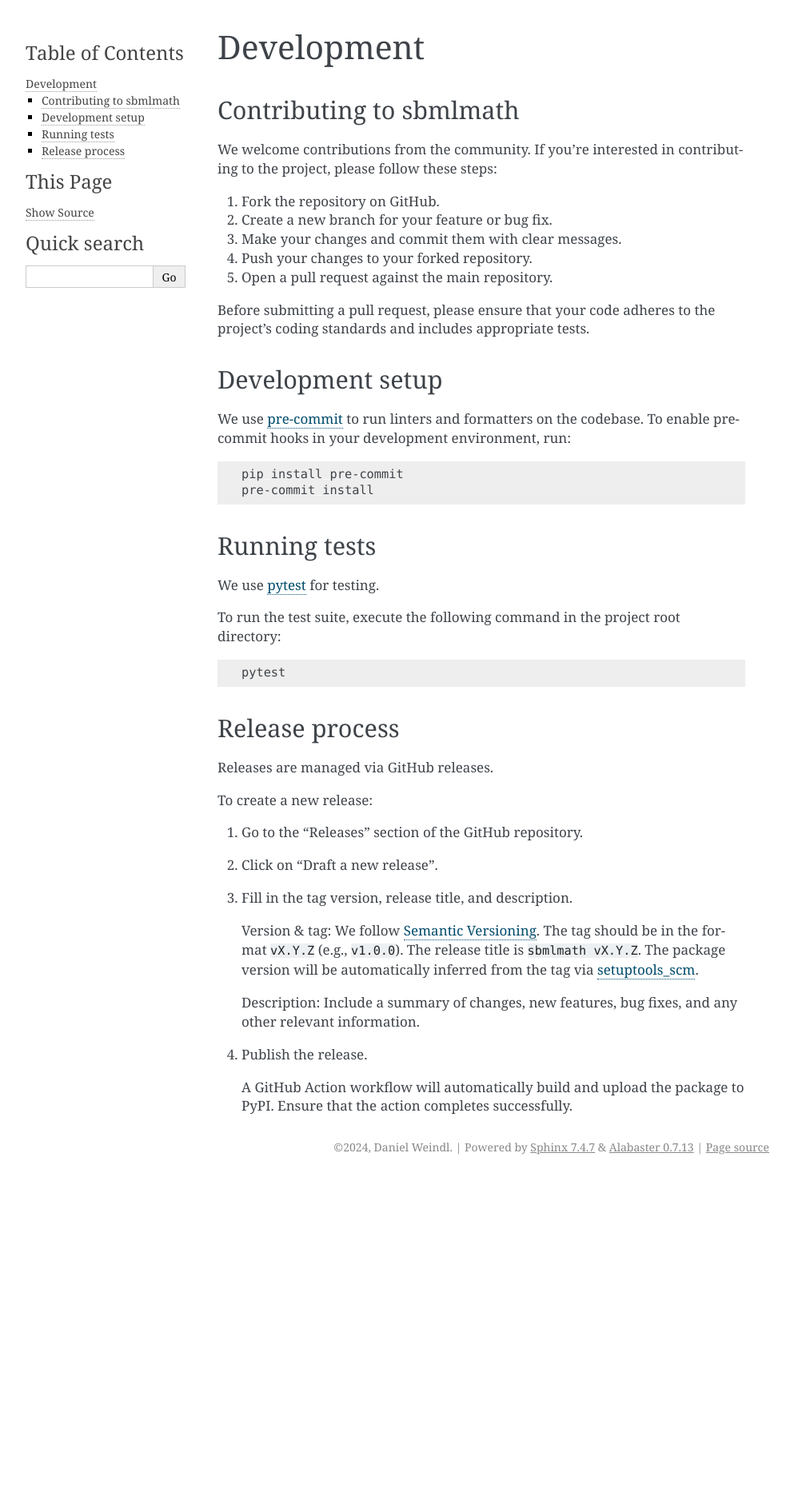
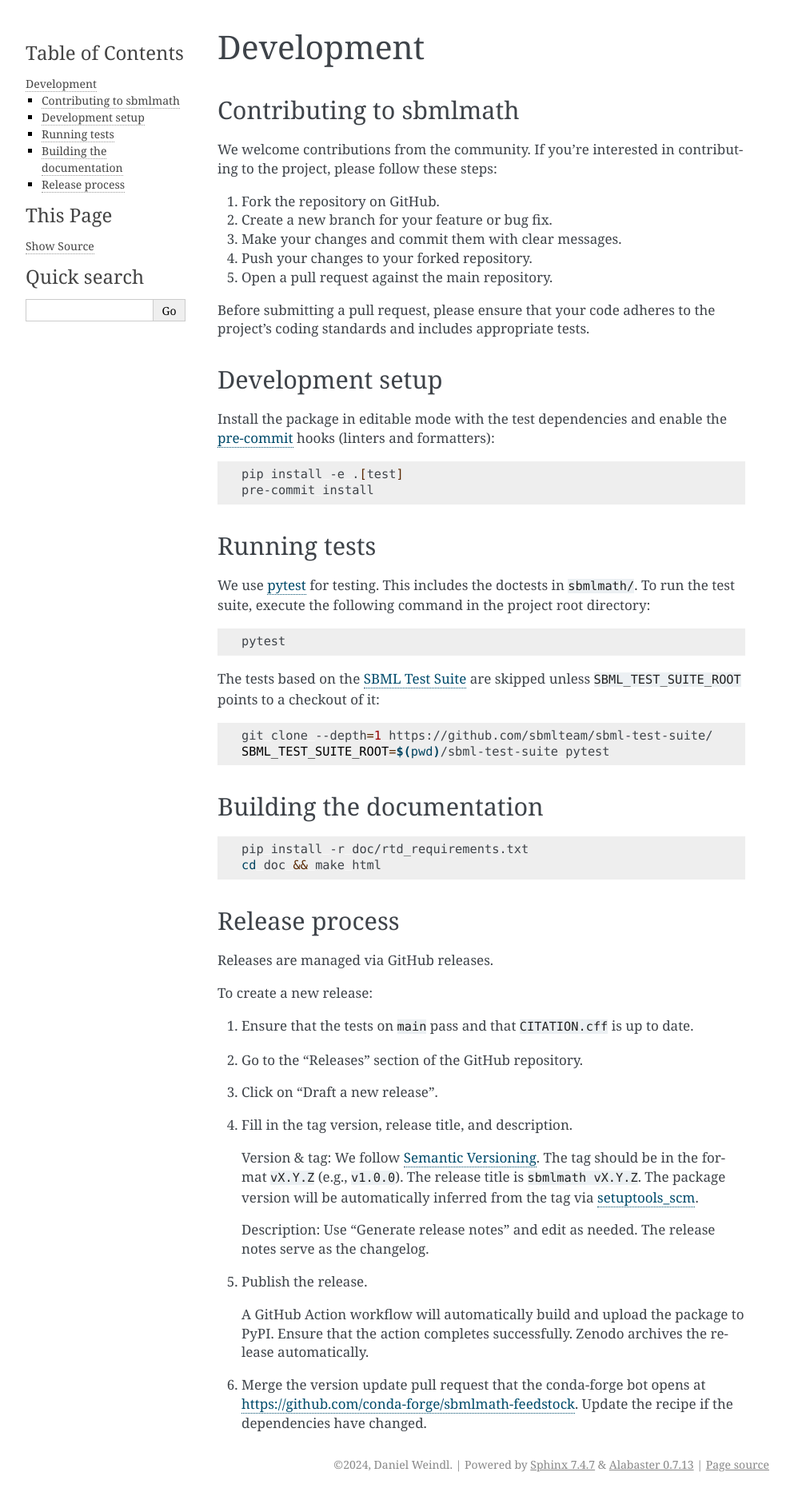
Before and after one commit to dweindl/sbmlmath, a Sphinx documentation site: the page built from doc/development.rst, in a window 1280 px wide. Shown: the whole page at 80% size, without its empty margins (148-1141 px from the left). Built offline with Sphinx 7.4.7, drawn with Linux system fonts in a browser that asks for light colours; before the commit the page ends 1474 px from its top, so only the background shows below that.

Commit message:
doc: update development guide and release process (#63)
Add editable install, doctests, SBML Test Suite tests, and building
the documentation to the development guide. Extend the release
process by pre-release checks, release notes, Zenodo, and
conda-forge. Drop the deprecated `#egg=` from the README install
command.

Co-authored-by: Claude Opus 5.5 <noreply@anthropic.com>

```diff
--- a/doc/development.rst
+++ b/doc/development.rst
@@ -20,12 +20,13 @@ project's coding standards and includes appropriate tests.
 Development setup
 -----------------
 
-We use `pre-commit <https://pre-commit.com/>`_ to run linters and formatters on
-the codebase. To enable pre-commit hooks in your development environment, run:
+Install the package in editable mode with the test dependencies
+and enable the `pre-commit <https://pre-commit.com/>`_ hooks
+(linters and formatters):
 
 .. code-block:: bash
 
-    pip install pre-commit
+    pip install -e .[test]
     pre-commit install
 
 
@@ -33,13 +34,32 @@ Running tests
 -------------
 
 We use `pytest <https://docs.pytest.org/en/stable/>`_ for testing.
-
+This includes the doctests in ``sbmlmath/``.
 To run the test suite, execute the following command in the project root
 directory:
 
 .. code-block:: bash
 
     pytest
+
+The tests based on the
+`SBML Test Suite <https://github.com/sbmlteam/sbml-test-suite/>`_
+are skipped unless ``SBML_TEST_SUITE_ROOT`` points to a checkout of it:
+
+.. code-block:: bash
+
+    git clone --depth=1 https://github.com/sbmlteam/sbml-test-suite/
+    SBML_TEST_SUITE_ROOT=$(pwd)/sbml-test-suite pytest
+
+
+Building the documentation
+--------------------------
+
+.. code-block:: bash
+
+    pip install -r doc/rtd_requirements.txt
+    cd doc && make html
+
 
 Release process
 ---------------
@@ -48,9 +68,11 @@ Releases are managed via GitHub releases.
 
 To create a new release:
 
-1. Go to the "Releases" section of the GitHub repository.
-2. Click on "Draft a new release".
-3. Fill in the tag version, release title, and description.
+1. Ensure that the tests on ``main`` pass
+   and that ``CITATION.cff`` is up to date.
+2. Go to the "Releases" section of the GitHub repository.
+3. Click on "Draft a new release".
+4. Fill in the tag version, release title, and description.
 
    Version & tag: We follow `Semantic Versioning <https://semver.org/>`_.
    The tag should be in the format ``vX.Y.Z`` (e.g., ``v1.0.0``).
@@ -58,10 +80,15 @@ To create a new release:
    The package version will be automatically inferred from the tag
    via `setuptools_scm <https://setuptools-scm.readthedocs.io/en/latest/>`__.
 
-   Description: Include a summary of changes, new features, bug fixes,
-   and any other relevant information.
+   Description: Use "Generate release notes" and edit as needed.
+   The release notes serve as the changelog.
 
-4. Publish the release.
+5. Publish the release.
 
    A GitHub Action workflow will automatically build and upload the package to
    PyPI. Ensure that the action completes successfully.
+   Zenodo archives the release automatically.
+
+6. Merge the version update pull request that the conda-forge bot opens at
+   https://github.com/conda-forge/sbmlmath-feedstock.
+   Update the recipe if the dependencies have changed.
```
Also changed, not shown: README.md (+1 -1 lines).
